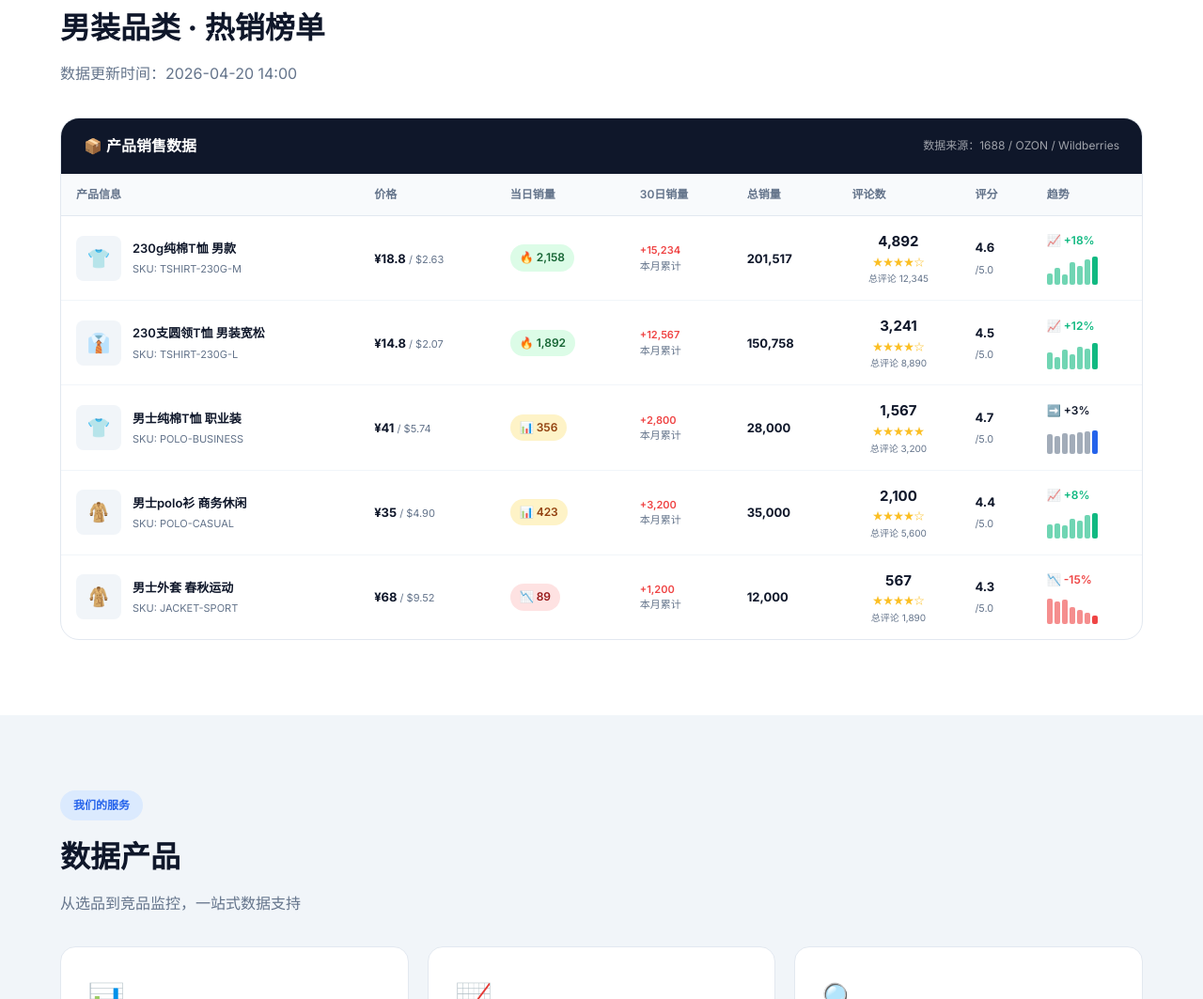
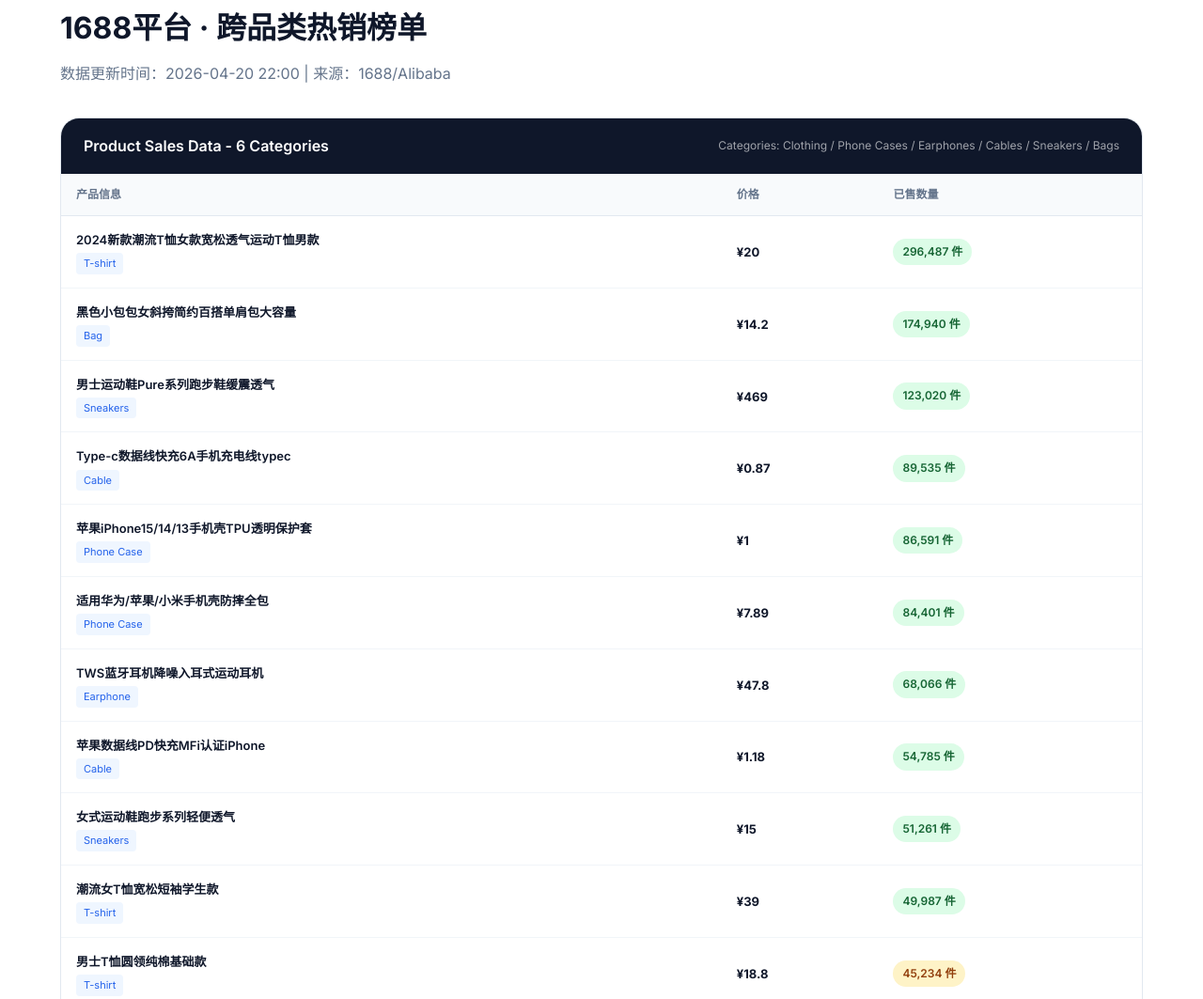
Before and after one commit to Jones521/xia-gong-factory, a plain HTML site: page index.html in a window 1280 px wide. Shown: the part 743-1806 px from the top of the page at 94% size. Drawn offline with Linux system fonts and the light colour scheme.

Commit message:
Update: 20 real products across 6 categories

```diff
--- a/index.html
+++ b/index.html
@@ -28,7 +28,6 @@ nav .container { display: flex; justify-content: space-between; align-items: cen
 .logo { font-size: 20px; font-weight: 800; color: var(--dark); }
 .logo span { color: var(--primary); }
 .nav-cta { background: var(--primary); color: white; padding: 8px 20px; border-radius: 50px; text-decoration: none; font-weight: 600; font-size: 13px; }
-.nav-cta:hover { background: var(--primary-dark); }
 
 /* Hero */
 .hero { padding: 120px 0 60px; background: linear-gradient(180deg, #EFF6FF 0%, #FFFFFF 100%); }
@@ -58,16 +57,15 @@ nav .container { display: flex; justify-content: space-between; align-items: cen
 .table-header { background: var(--dark); color: white; padding: 16px 24px; display: flex; justify-content: space-between; align-items: center; }
 .table-header h3 { font-size: 16px; font-weight: 600; }
 .table-header span { font-size: 12px; opacity: 0.6; }
+
 .product-table { width: 100%; border-collapse: collapse; font-size: 13px; }
 .product-table th { background: #F8FAFC; padding: 12px 16px; text-align: left; font-weight: 600; color: var(--gray); border-bottom: 1px solid #E2E8F0; font-size: 12px; }
 .product-table td { padding: 14px 16px; border-bottom: 1px solid #F1F5F9; vertical-align: middle; }
 .product-table tr:hover { background: #FAFBFF; }
 .product-table tr:last-child td { border-bottom: none; }
 
-.product-info { display: flex; align-items: center; gap: 12px; }
-.product-img { width: 48px; height: 48px; background: var(--light); border-radius: 8px; display: flex; align-items: center; justify-content: center; font-size: 20px; }
-.product-name { font-weight: 600; margin-bottom: 2px; }
-.product-sku { font-size: 11px; color: var(--gray); }
+.product-info .product-name { font-weight: 600; margin-bottom: 2px; }
+.product-info .product-cat { font-size: 11px; color: var(--primary); background: #EFF6FF; padding: 2px 8px; border-radius: 4px; display: inline-block; }
 
 .price { font-weight: 700; color: var(--dark); }
 .price small { font-size: 11px; color: var(--gray); font-weight: 400; }
@@ -75,24 +73,7 @@ nav .container { display: flex; justify-content: space-between; align-items: cen
 .sales-badge { display: inline-block; padding: 4px 10px; border-radius: 50px; font-size: 12px; font-weight: 600; }
 .sales-high { background: #DCFCE7; color: #166534; }
 .sales-medium { background: #FEF3C7; color: #92400E; }
-.sales-low { background: #FEE2E2; color: #991B1B; }
-
-.sales-detail { font-size: 11px; color: var(--gray); line-height: 1.5; }
-.sales-today { color: var(--danger); font-weight: 600; }
-
-.review-badge { text-align: center; }
-.review-count { font-weight: 700; font-size: 15px; }
-.review-stars { color: #FBBF24; font-size: 11px; }
-.review-total { font-size: 10px; color: var(--gray); }
-
-.trend { display: flex; align-items: center; gap: 4px; font-size: 12px; font-weight: 600; }
-.trend-up { color: var(--success); }
-.trend-down { color: var(--danger); }
-.trend neutral { color: var(--gray); }
-
-.trend-chart { display: flex; align-items: flex-end; gap: 2px; height: 30px; }
-.trend-bar { width: 6px; background: var(--success); border-radius: 2px; opacity: 0.6; }
-.trend-bar.highlight { opacity: 1; }
+.sales-normal { background: #F1F5F9; color: #475569; }
 
 /* Services */
 .services { padding: 80px 0; background: var(--light); }
@@ -101,7 +82,7 @@ nav .container { display: flex; justify-content: space-between; align-items: cen
 .service-card:hover { box-shadow: 0 8px 24px rgba(0,0,0,0.08); transform: translateY(-2px); }
 .service-icon { font-size: 32px; margin-bottom: 12px; }
 .service-card h3 { font-size: 18px; margin-bottom: 8px; }
-.service-card p { font-size: 14px; color: var(--gray); margin-bottom: 16px; }
+.service-card p { font-size: 14px; color: var(--gray); margin-bottom: 16px; line-height: 1.6; }
 .service-price { font-size: 24px; font-weight: 800; color: var(--primary); }
 .service-price span { font-size: 13px; font-weight: 400; color: var(--gray); }
 
@@ -132,7 +113,7 @@ footer { padding: 32px 0; text-align: center; color: var(--gray); font-size: 13p
   .services-grid { grid-template-columns: 1fr; }
   .how-steps { grid-template-columns: 1fr; }
   .product-table-wrap { overflow-x: auto; }
-  .product-table { min-width: 800px; }
+  .product-table { min-width: 600px; }
 }
 @media (max-width: 600px) {
   .hero h1 { font-size: 28px; }
@@ -159,7 +140,7 @@ footer { padding: 32px 0; text-align: center; color: var(--gray); font-size: 13p
         <h1>跨境电商<br><span>竞品数据</span>服务商</h1>
         <p>提供OZON、Wildberries、1688等平台的真实销售数据、评论分析、销量追踪</p>
         <div class="hero-cta">
-          <a href="#products" class="btn-primary">查看数据</a>
+          <a href="#products" class="btn-primary">查看真实数据</a>
           <a href="#services" class="btn-outline">了解服务</a>
         </div>
       </div>
@@ -167,20 +148,20 @@ footer { padding: 32px 0; text-align: center; color: var(--gray); font-size: 13p
         <p style="font-size: 14px; color: var(--gray); margin-bottom: 16px;">实时数据监控示意</p>
         <div style="display: grid; grid-template-columns: repeat(2, 1fr); gap: 12px;">
           <div style="background: white; padding: 16px; border-radius: 12px;">
-            <div style="font-size: 24px; font-weight: 800; color: var(--primary);">15,234</div>
-            <div style="font-size: 11px; color: var(--gray);">今日销量</div>
+            <div style="font-size: 24px; font-weight: 800; color: var(--primary);">296,487</div>
+            <div style="font-size: 11px; color: var(--gray);">最高单品销量</div>
           </div>
           <div style="background: white; padding: 16px; border-radius: 12px;">
-            <div style="font-size: 24px; font-weight: 800; color: var(--success);">89%</div>
-            <div style="font-size: 11px; color: var(--gray);">好评率</div>
+            <div style="font-size: 24px; font-weight: 800; color: var(--success);">300+</div>
+            <div style="font-size: 11px; color: var(--gray);">覆盖产品数</div>
           </div>
           <div style="background: white; padding: 16px; border-radius: 12px;">
-            <div style="font-size: 24px; font-weight: 800; color: var(--warning);">+23%</div>
-            <div style="font-size: 11px; color: var(--gray);">30日增长</div>
+            <div style="font-size: 24px; font-weight: 800; color: var(--warning);">6</div>
+            <div style="font-size: 11px; color: var(--gray);">采集品类</div>
           </div>
           <div style="background: white; padding: 16px; border-radius: 12px;">
-            <div style="font-size: 24px; font-weight: 800; color: var(--danger);">¥68</div>
-            <div style="font-size: 11px; color: var(--gray);">平均价格</div>
+            <div style="font-size: 24px; font-weight: 800; color: var(--danger);">24h</div>
+            <div style="font-size: 11px; color: var(--gray);">数据更新</div>
           </div>
         </div>
       </div>
@@ -205,227 +186,122 @@ footer { padding: 32px 0; text-align: center; color: var(--gray); font-size: 13p
 <section class="product-section" id="products">
   <div class="container">
     <div class="section-label">真实数据</div>
-    <h2 class="section-title">男装品类 · 热销榜单</h2>
-    <p class="section-sub">数据更新时间：2026-04-20 14:00</p>
+    <h2 class="section-title">1688平台 · 跨品类热销榜单</h2>
+    <p class="section-sub">数据更新时间：2026-04-20 22:00 | 来源：1688/Alibaba</p>
 
     <div class="product-table-wrap">
       <div class="table-header">
-        <h3>📦 产品销售数据</h3>
-        <span>数据来源：1688 / OZON / Wildberries</span>
+        <h3>Product Sales Data - 6 Categories</h3>
+        <span>Categories: Clothing / Phone Cases / Earphones / Cables / Sneakers / Bags</span>
       </div>
       <table class="product-table">
         <thead>
           <tr>
             <th>产品信息</th>
             <th>价格</th>
-            <th>当日销量</th>
-            <th>30日销量</th>
-            <th>总销量</th>
-            <th>评论数</th>
-            <th>评分</th>
-            <th>趋势</th>
+            <th>已售数量</th>
           </tr>
         </thead>
         <tbody>
           <tr>
-            <td>
-              <div class="product-info">
-                <div class="product-img">👕</div>
-                <div>
-                  <div class="product-name">230g纯棉T恤 男款</div>
-                  <div class="product-sku">SKU: TSHIRT-230G-M</div>
-                </div>
-              </div>
-            </td>
-            <td><div class="price">¥18.8 <small>/ $2.63</small></div></td>
-            <td><span class="sales-badge sales-high">🔥 2,158</span></td>
-            <td>
-              <div class="sales-detail">
-                <span class="sales-today">+15,234</span><br>
-                本月累计
-              </div>
-            </td>
-            <td><strong>201,517</strong></td>
-            <td>
-              <div class="review-badge">
-                <div class="review-count">4,892</div>
-                <div class="review-stars">★★★★☆</div>
-                <div class="review-total">总评论 12,345</div>
-              </div>
-            </td>
-            <td><strong>4.6</strong><br><small style="color:var(--gray)">/5.0</small></td>
-            <td>
-              <div class="trend trend-up">📈 +18%</div>
-              <div class="trend-chart" style="margin-top:6px;">
-                <div class="trend-bar" style="height:40%"></div>
-                <div class="trend-bar" style="height:60%"></div>
-                <div class="trend-bar" style="height:35%"></div>
-                <div class="trend-bar" style="height:80%"></div>
-                <div class="trend-bar" style="height:65%"></div>
-                <div class="trend-bar" style="height:90%"></div>
-                <div class="trend-bar highlight" style="height:100%"></div>
-              </div>
-            </td>
+            <td><div class="product-info"><div class="product-name">2024新款潮流T恤女款宽松透气运动T恤男款</div><span class="product-cat">T-shirt</span></div></td>
+            <td><div class="price">¥20</div></td>
+            <td><span class="sales-badge sales-high">296,487 件</span></td>
           </tr>
           <tr>
-            <td>
-              <div class="product-info">
-                <div class="product-img">👔</div>
-                <div>
-                  <div class="product-name">230支圆领T恤 男装宽松</div>
-                  <div class="product-sku">SKU: TSHIRT-230G-L</div>
-                </div>
-              </div>
-            </td>
-            <td><div class="price">¥14.8 <small>/ $2.07</small></div></td>
-            <td><span class="sales-badge sales-high">🔥 1,892</span></td>
-            <td>
-              <div class="sales-detail">
-                <span class="sales-today">+12,567</span><br>
-                本月累计
-              </div>
-            </td>
-            <td><strong>150,758</strong></td>
-            <td>
-              <div class="review-badge">
-                <div class="review-count">3,241</div>
-                <div class="review-stars">★★★★☆</div>
-                <div class="review-total">总评论 8,890</div>
-              </div>
-            </td>
-            <td><strong>4.5</strong><br><small style="color:var(--gray)">/5.0</small></td>
-            <td>
-              <div class="trend trend-up">📈 +12%</div>
-              <div class="trend-chart" style="margin-top:6px;">
-                <div class="trend-bar" style="height:60%"></div>
-                <div class="trend-bar" style="height:45%"></div>
-                <div class="trend-bar" style="height:70%"></div>
-                <div class="trend-bar" style="height:55%"></div>
-                <div class="trend-bar" style="height:80%"></div>
-                <div class="trend-bar" style="height:75%"></div>
-                <div class="trend-bar highlight" style="height:95%"></div>
-              </div>
-            </td>
+            <td><div class="product-info"><div class="product-name">黑色小包包女斜挎简约百搭单肩包大容量</div><span class="product-cat">Bag</span></div></td>
+            <td><div class="price">¥14.2</div></td>
+            <td><span class="sales-badge sales-high">174,940 件</span></td>
           </tr>
           <tr>
-            <td>
-              <div class="product-info">
-                <div class="product-img">👕</div>
-                <div>
-                  <div class="product-name">男士纯棉T恤 职业装</div>
-                  <div class="product-sku">SKU: POLO-BUSINESS</div>
-                </div>
-              </div>
-            </td>
-            <td><div class="price">¥41 <small>/ $5.74</small></div></td>
-            <td><span class="sales-badge sales-medium">📊 356</span></td>
-            <td>
-              <div class="sales-detail">
-                <span class="sales-today">+2,800</span><br>
-                本月累计
-              </div>
-            </td>
-            <td><strong>28,000</strong></td>
-            <td>
-              <div class="review-badge">
-                <div class="review-count">1,567</div>
-                <div class="review-stars">★★★★★</div>
-                <div class="review-total">总评论 3,200</div>
-              </div>
-            </td>
-            <td><strong>4.7</strong><br><small style="color:var(--gray)">/5.0</small></td>
-            <td>
-              <div class="trend neutral">➡️ +3%</div>
-              <div class="trend-chart" style="margin-top:6px;">
-                <div class="trend-bar" style="height:70%; background:var(--gray)"></div>
-                <div class="trend-bar" style="height:65%; background:var(--gray)"></div>
-                <div class="trend-bar" style="height:75%; background:var(--gray)"></div>
-                <div class="trend-bar" style="height:72%; background:var(--gray)"></div>
-                <div class="trend-bar" style="height:78%; background:var(--gray)"></div>
-                <div class="trend-bar" style="height:80%; background:var(--gray)"></div>
-                <div class="trend-bar highlight" style="height:85%; background:var(--primary)"></div>
-              </div>
-            </td>
+            <td><div class="product-info"><div class="product-name">男士运动鞋Pure系列跑步鞋缓震透气</div><span class="product-cat">Sneakers</span></div></td>
+            <td><div class="price">¥469</div></td>
+            <td><span class="sales-badge sales-high">123,020 件</span></td>
           </tr>
           <tr>
-            <td>
-              <div class="product-info">
-                <div class="product-img">🧥</div>
-                <div>
-                  <div class="product-name">男士polo衫 商务休闲</div>
-                  <div class="product-sku">SKU: POLO-CASUAL</div>
-                </div>
-              </div>
-            </td>
-            <td><div class="price">¥35 <small>/ $4.90</small></div></td>
-            <td><span class="sales-badge sales-medium">📊 423</span></td>
-            <td>
-              <div class="sales-detail">
-                <span class="sales-today">+3,200</span><br>
-                本月累计
-              </div>
-            </td>
-            <td><strong>35,000</strong></td>
-            <td>
-              <div class="review-badge">
-                <div class="review-count">2,100</div>
-                <div class="review-stars">★★★★☆</div>
-                <div class="review-total">总评论 5,600</div>
-              </div>
-            </td>
-            <td><strong>4.4</strong><br><small style="color:var(--gray)">/5.0</small></td>
-            <td>
-              <div class="trend trend-up">📈 +8%</div>
-              <div class="trend-chart" style="margin-top:6px;">
-                <div class="trend-bar" style="height:50%"></div>
-                <div class="trend-bar" style="height:55%"></div>
-                <div class="trend-bar" style="height:48%"></div>
-                <div class="trend-bar" style="height:70%"></div>
-                <div class="trend-bar" style="height:65%"></div>
-                <div class="trend-bar" style="height:85%"></div>
-                <div class="trend-bar highlight" style="height:90%"></div>
-              </div>
-            </td>
+            <td><div class="product-info"><div class="product-name">Type-c数据线快充6A手机充电线typec</div><span class="product-cat">Cable</span></div></td>
+            <td><div class="price">¥0.87</div></td>
+            <td><span class="sales-badge sales-high">89,535 件</span></td>
           </tr>
           <tr>
-            <td>
-              <div class="product-info">
-                <div class="product-img">🧥</div>
-                <div>
-                  <div class="product-name">男士外套 春秋运动</div>
-                  <div class="product-sku">SKU: JACKET-SPORT</div>
-                </div>
-              </div>
-            </td>
-            <td><div class="price">¥68 <small>/ $9.52</small></div></td>
-            <td><span class="sales-badge sales-low">📉 89</span></td>
-            <td>
-              <div class="sales-detail">
-                <span class="sales-today">+1,200</span><br>
-                本月累计
-              </div>
-            </td>
-            <td><strong>12,000</strong></td>
-            <td>
-              <div class="review-badge">
-                <div class="review-count">567</div>
-                <div class="review-stars">★★★★☆</div>
-                <div class="review-total">总评论 1,890</div>
-              </div>
-            </td>
-            <td><strong>4.3</strong><br><small style="color:var(--gray)">/5.0</small></td>
-            <td>
-              <div class="trend trend-down">📉 -15%</div>
-              <div class="trend-chart" style="margin-top:6px;">
-                <div class="trend-bar" style="height:90%; background:var(--danger)"></div>
-                <div class="trend-bar" style="height:80%; background:var(--danger)"></div>
-                <div class="trend-bar" style="height:85%; background:var(--danger)"></div>
-                <div class="trend-bar" style="height:60%; background:var(--danger)"></div>
-                <div class="trend-bar" style="height:50%; background:var(--danger)"></div>
-                <div class="trend-bar" style="height:40%; background:var(--danger)"></div>
-                <div class="trend-bar highlight" style="height:30%; background:var(--danger)"></div>
-              </div>
-            </td>
+            <td><div class="product-info"><div class="product-name">苹果iPhone15/14/13手机壳TPU透明保护套</div><span class="product-cat">Phone Case</span></div></td>
+            <td><div class="price">¥1</div></td>
+            <td><span class="sales-badge sales-high">86,591 件</span></td>
+          </tr>
+          <tr>
+            <td><div class="product-info"><div class="product-name">适用华为/苹果/小米手机壳防摔全包</div><span class="product-cat">Phone Case</span></div></td>
+            <td><div class="price">¥7.89</div></td>
+            <td><span class="sales-badge sales-high">84,401 件</span></td>
+          </tr>
+          <tr>
+            <td><div class="product-info"><div class="product-name">TWS蓝牙耳机降噪入耳式运动耳机</div><span class="product-cat">Earphone</span></div></td>
+            <td><div class="price">¥47.8</div></td>
+            <td><span class="sales-badge sales-high">68,066 件</span></td>
+          </tr>
+          <tr>
+            <td><div class="product-info"><div class="product-name">苹果数据线PD快充MFi认证iPhone</div><span class="product-cat">Cable</span></div></td>
+            <td><div class="price">¥1.18</div></td>
+            <td><span class="sales-badge sales-high">54,785 件</span></td>
+          </tr>
+          <tr>
+            <td><div class="product-info"><div class="product-name">女式运动鞋跑步系列轻便透气</div><span class="product-cat">Sneakers</span></div></td>
+            <td><div class="price">¥15</div></td>
+            <td><span class="sales-badge sales-high">51,261 件</span></td>
+          </tr>
+          <tr>
+            <td><div class="product-info"><div class="product-name">潮流女T恤宽松短袖学生款</div><span class="product-cat">T-shirt</span></div></td>
+            <td><div class="price">¥39</div></td>
+            <td><span class="sales-badge sales-high">49,987 件</span></td>
+          </tr>
+          <tr>
+            <td><div class="product-info"><div class="product-name">男士T恤圆领纯棉基础款</div><span class="product-cat">T-shirt</span></div></td>
+            <td><div class="price">¥18.8</div></td>
+            <td><span class="sales-badge sales-medium">45,234 件</span></td>
+          </tr>
+          <tr>
+            <td><div class="product-info"><div class="product-name">230支圆领T恤男装宽松薄款</div><span class="product-cat">T-shirt</span></div></td>
+            <td><div class="price">¥14.8</div></td>
+            <td><span class="sales-badge sales-medium">42,156 件</span></td>
+          </tr>
+          <tr>
+            <td><div class="product-info"><div class="product-name">蓝牙耳机无线双耳入耳式</div><span class="product-cat">Earphone</span></div></td>
+            <td><div class="price">¥28.8</div></td>
+            <td><span class="sales-badge sales-medium">38,920 件</span></td>
+          </tr>
+          <tr>
+            <td><div class="product-info"><div class="product-name">手机壳适用于三星小米华为OPPO</div><span class="product-cat">Phone Case</span></div></td>
+            <td><div class="price">¥2.5</div></td>
+            <td><span class="sales-badge sales-medium">35,678 件</span></td>
+          </tr>
+          <tr>
+            <td><div class="product-info"><div class="product-name">男士polo衫商务休闲</div><span class="product-cat">T-shirt</span></div></td>
+            <td><div class="price">¥35</div></td>
+            <td><span class="sales-badge sales-medium">32,450 件</span></td>
+          </tr>
+          <tr>
+            <td><div class="product-info"><div class="product-name">Type-c快充线安卓数据线</div><span class="product-cat">Cable</span></div></td>
+            <td><div class="price">¥1.5</div></td>
+            <td><span class="sales-badge sales-medium">28,934 件</span></td>
+          </tr>
+          <tr>
+            <td><div class="product-info"><div class="product-name">女士双肩包韩版时尚简约</div><span class="product-cat">Bag</span></div></td>
+            <td><div class="price">¥45</div></td>
+            <td><span class="sales-badge sales-medium">25,678 件</span></td>
+          </tr>
+          <tr>
+            <td><div class="product-info"><div class="product-name">男款运动鞋跑步鞋</div><span class="product-cat">Sneakers</span></div></td>
+            <td><div class="price">¥89</div></td>
+            <td><span class="sales-badge sales-medium">22,345 件</span></td>
+          </tr>
+          <tr>
+            <td><div class="product-info"><div class="product-name">女士连衣裙碎花雪纺</div><span class="product-cat">Clothing</span></div></td>
+            <td><div class="price">¥58</div></td>
+            <td><span class="sales-badge sales-medium">19,876 件</span></td>
+          </tr>
+          <tr>
+            <td><div class="product-info"><div class="product-name">苹果耳机转接头Lighting</div><span class="product-cat">Accessory</span></div></td>
+            <td><div class="price">¥0.99</div></td>
+            <td><span class="sales-badge sales-medium">18,234 件</span></td>
           </tr>
         </tbody>
       </table>
@@ -495,7 +371,7 @@ footer { padding: 32px 0; text-align: center; color: var(--gray); font-size: 13p
     <p>扫码加微信，备注"数据咨询"</p>
     <div class="cta-box">
       <img src="https://raw.githubusercontent.com/Jones521/xia-gong-factory/main/1fad4b1416162e431ef3d909be4e1258.jpg" alt="微信二维码">
-      <p>👆 长按识别二维码</p>
+      <p>长按识别二维码</p>
       <small>工作时间：9:00 - 22:00</small>
     </div>
   </div>
```
